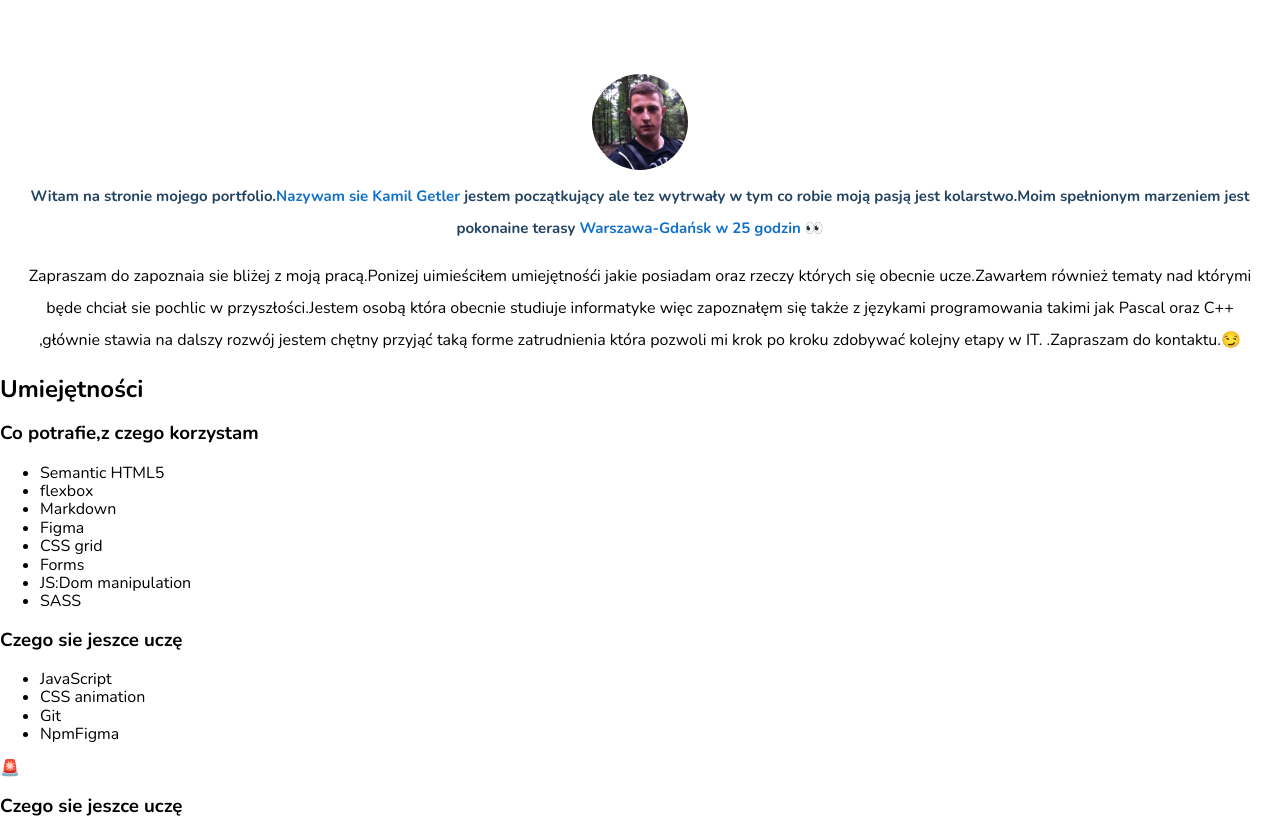
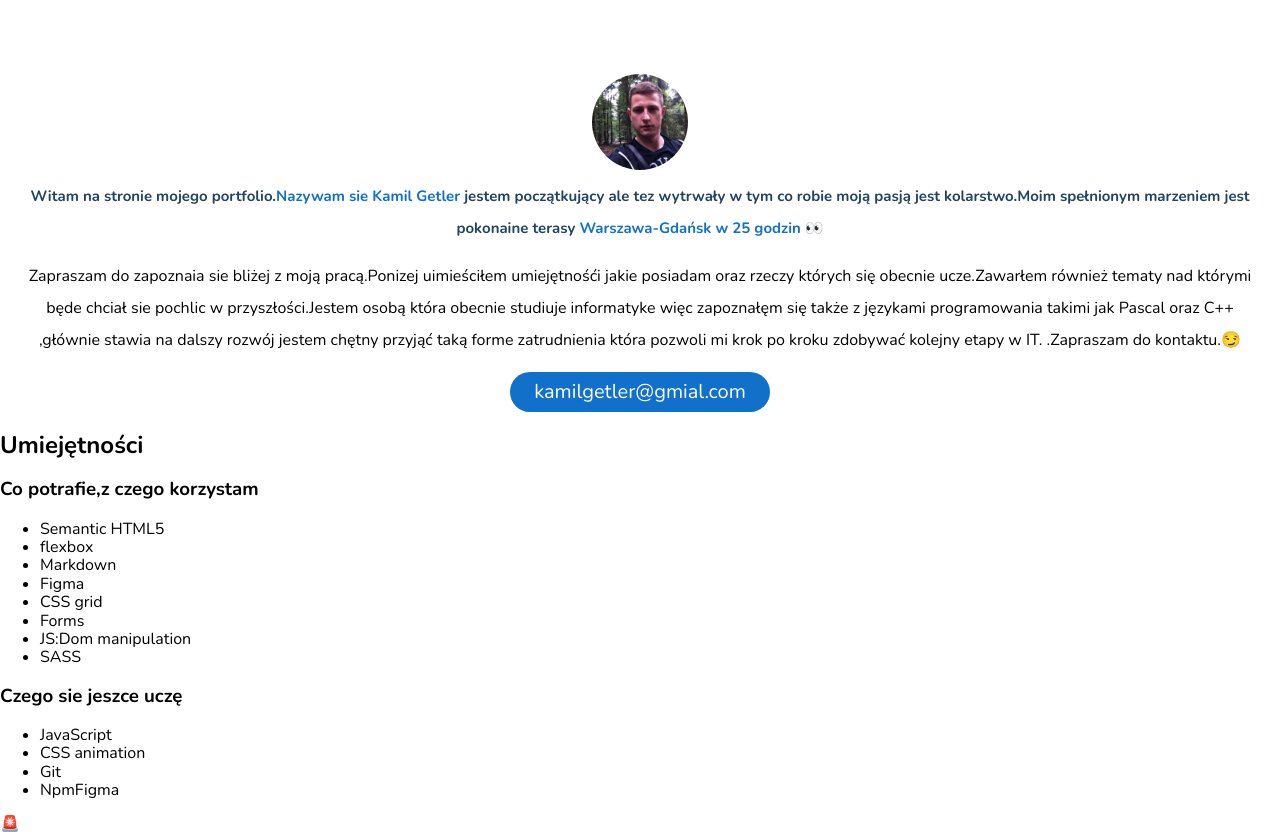
Before and after one commit to kamil-getler/kamil-getler.github.io, a website built with webpack: page src/pages/index.html in a window 1280 px wide. Shown: the top 832 px of the page. Built offline with nearby package versions, Linux system fonts and the light colour scheme.

Commit message:
added emile

```diff
--- a/src/pages/index.html
+++ b/src/pages/index.html
@@ -5,17 +5,10 @@
     <meta name="viewport" content="width=device-width, initial-scale=1.0" />
     <title>WTF: Webpack starter kit</title>
     <meta name="description" content="Kamil Getler - Portfolio" />
-    <!-- Title -->
     <meta property="og:title" content="Kamil Getler - Portfolio" />
-    <!-- OPTIONAL description. 2-4 sentences. -->
     <meta property="og:description" content="Kamil Getler - Portfolio" />
-    <!-- full url with http(s) ie. https://maciejkorsan.github.io/my-repo/ -->
     <meta property="og:url" content="https://kamil-getler.github.io" />
-    <!-- full url to the image with http(s) ie. https://maciejkorsan.github.io/my-repo/assets/img/fb.png. Facebook suggests at least 1200 x 630. -->
-    <meta
-      property="og:image"
-      content="https://maciejkorsan.com/wtf-gulp-starter/assets/img/cover.png"
-    />
+
 
 
   </head>
@@ -35,6 +28,7 @@
       których się obecnie ucze.Zawarłem również tematy nad którymi będe chciał sie pochlic w przyszłości.Jestem osobą która obecnie studiuje informatyke więc zapoznałęm się także
       z językami programowania takimi jak Pascal oraz C++ ,głównie stawia na dalszy rozwój jestem chętny przyjąć taką forme zatrudnienia która pozwoli mi krok po kroku zdobywać kolejny etapy w IT.  .Zapraszam do kontaktu.😏
       </p>
+      <a class="hero__contact" href="mailto:kamilgetler@gmail.com">kamilgetler@gmial.com</a>
       </div>
      </section>
       <section clas="skills" id="skills">
--- a/src/scss/modules/hero.scss
+++ b/src/scss/modules/hero.scss
@@ -2,6 +2,17 @@
     padding: 74px 16px 0 ;
     text-align: center;
     line-height: 32px;
+
+
+    &__contact {
+        border-radius: 64px;
+        color: #fff;
+        background: $blue;
+        display: inline-block;
+        padding: 4px 24px;
+        font-size:20px;
+        text-decoration: none;
+    }
 
     &__blue--word{
         color: $blue;
```
Also changed, not shown: src/assets/icons/favicon-16x16.png (deleted), src/assets/icons/favicon-32x32.png (deleted), src/assets/icons/favicon-96x96.png (deleted).
